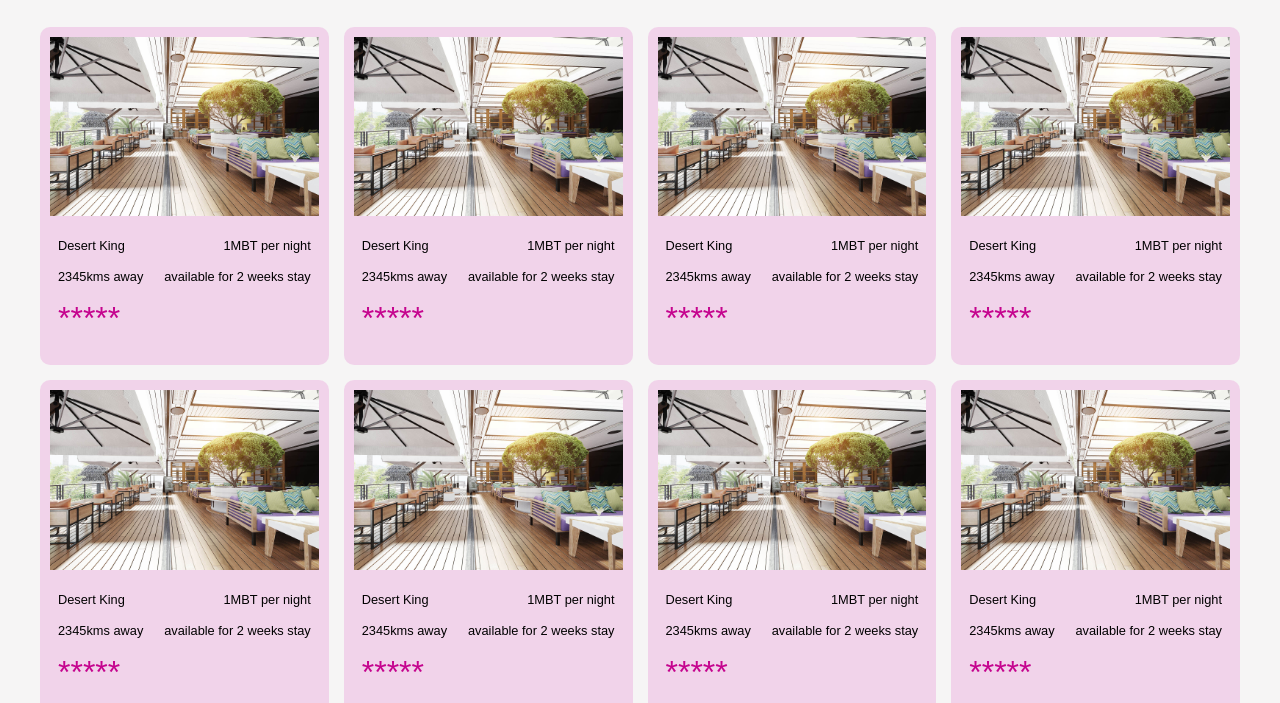
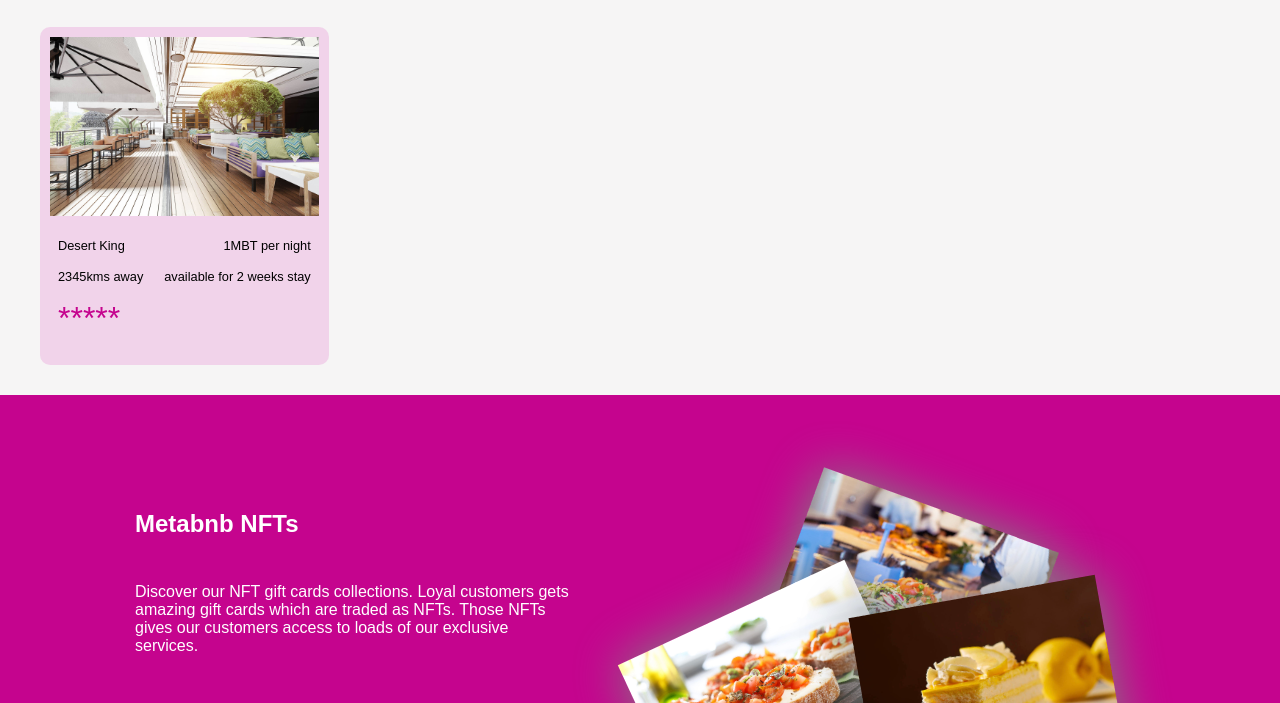
Before and after one commit to Abdulsalam1234-a/Abdulsalam1234-a.github.io, a plain HTML site: page index.html in a window 1280 px wide. Shown: the part 717-1420 px from the top of the page. Drawn offline with Linux system fonts and the light colour scheme.

```diff
--- a/index.html
+++ b/index.html
@@ -84,118 +84,6 @@
                         <div class="stars"><p>*****</p></div>
                     </div>
                 </article>
-                <article class="card">
-                    <div class="card-img">
-                        <img src="img/restaurant inside alternative.jpg" width="100%" height="100%" alt="card">
-                    </div>
-                    <div class="adventure-details">
-                        <div class="flex">
-                            <p class="title">Desert King</p>
-                            <p class="price">1MBT per night</p>
-                        </div>
-                        <div class="flex">
-                            <p class="distance">2345kms away</p>
-                            <p class="period">available for 2 weeks stay</p>
-                        </div>
-                        <div class="stars"><p>*****</p></div>
-                    </div>
-                </article>
-                <article class="card">
-                    <div class="card-img">
-                        <img src="img/restaurant inside alternative.jpg" width="100%" height="100%" alt="card">
-                    </div>
-                    <div class="adventure-details">
-                        <div class="flex">
-                            <p class="title">Desert King</p>
-                            <p class="price">1MBT per night</p>
-                        </div>
-                        <div class="flex">
-                            <p class="distance">2345kms away</p>
-                            <p class="period">available for 2 weeks stay</p>
-                        </div>
-                        <div class="stars"><p>*****</p></div>
-                    </div>
-                </article>
-                <article class="card">
-                    <div class="card-img">
-                        <img src="img/restaurant inside alternative.jpg" width="100%" height="100%" alt="card">
-                    </div>
-                    <div class="adventure-details">
-                        <div class="flex">
-                            <p class="title">Desert King</p>
-                            <p class="price">1MBT per night</p>
-                        </div>
-                        <div class="flex">
-                            <p class="distance">2345kms away</p>
-                            <p class="period">available for 2 weeks stay</p>
-                        </div>
-                        <div class="stars"><p>*****</p></div>
-                    </div>
-                </article>
-                <article class="card">
-                    <div class="card-img">
-                        <img src="img/restaurant inside alternative.jpg" width="100%" height="100%" alt="card">
-                    </div>
-                    <div class="adventure-details">
-                        <div class="flex">
-                            <p class="title">Desert King</p>
-                            <p class="price">1MBT per night</p>
-                        </div>
-                        <div class="flex">
-                            <p class="distance">2345kms away</p>
-                            <p class="period">available for 2 weeks stay</p>
-                        </div>
-                        <div class="stars"><p>*****</p></div>
-                    </div>
-                </article>
-                <article class="card">
-                    <div class="card-img">
-                        <img src="img/restaurant inside alternative.jpg" width="100%" height="100%" alt="card">
-                    </div>
-                    <div class="adventure-details">
-                        <div class="flex">
-                            <p class="title">Desert King</p>
-                            <p class="price">1MBT per night</p>
-                        </div>
-                        <div class="flex">
-                            <p class="distance">2345kms away</p>
-                            <p class="period">available for 2 weeks stay</p>
-                        </div>
-                        <div class="stars"><p>*****</p></div>
-                    </div>
-                </article>
-                <article class="card">
-                    <div class="card-img">
-                        <img src="img/restaurant inside alternative.jpg" width="100%" height="100%" alt="card">
-                    </div>
-                    <div class="adventure-details">
-                        <div class="flex">
-                            <p class="title">Desert King</p>
-                            <p class="price">1MBT per night</p>
-                        </div>
-                        <div class="flex">
-                            <p class="distance">2345kms away</p>
-                            <p class="period">available for 2 weeks stay</p>
-                        </div>
-                        <div class="stars"><p>*****</p></div>
-                    </div>
-                </article>
-                <article class="card">
-                    <div class="card-img">
-                        <img src="img/restaurant inside alternative.jpg" width="100%" height="100%" alt="card">
-                    </div>
-                    <div class="adventure-details">
-                        <div class="flex">
-                            <p class="title">Desert King</p>
-                            <p class="price">1MBT per night</p>
-                        </div>
-                        <div class="flex">
-                            <p class="distance">2345kms away</p>
-                            <p class="period">available for 2 weeks stay</p>
-                        </div>
-                        <div class="stars"><p>*****</p></div>
-                    </div>
-                </article>
             </div>
         </section>
         <section id="nft">
```
